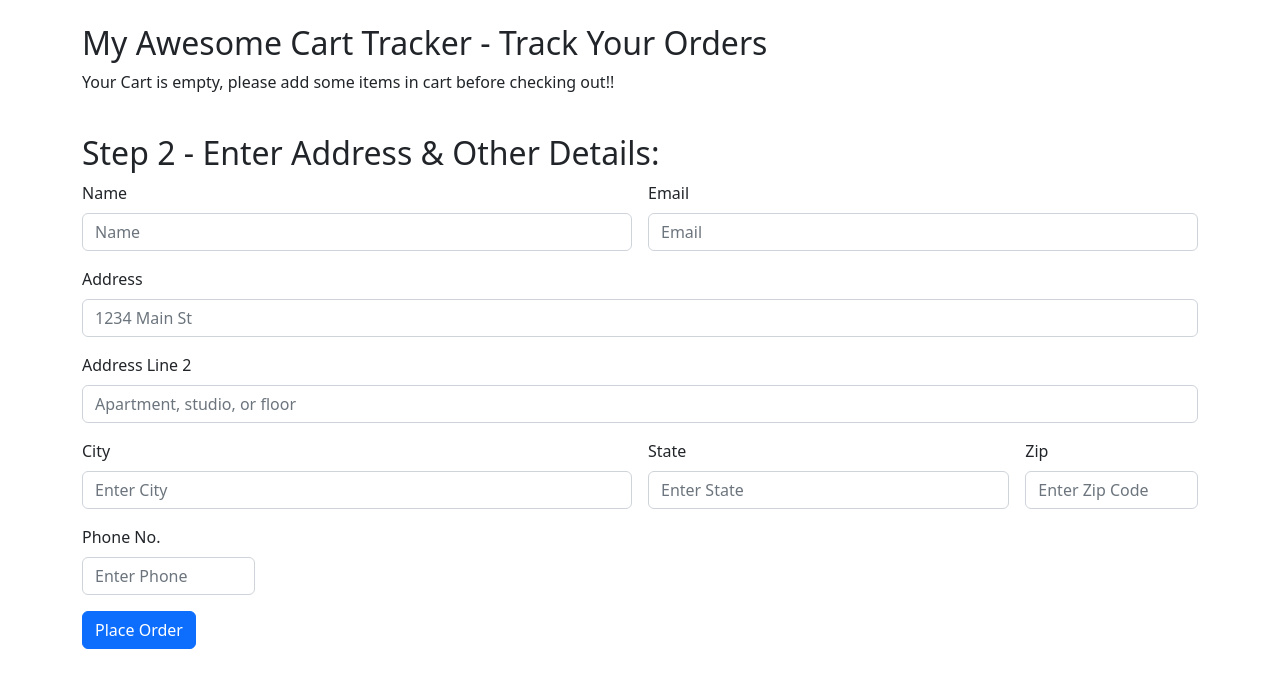
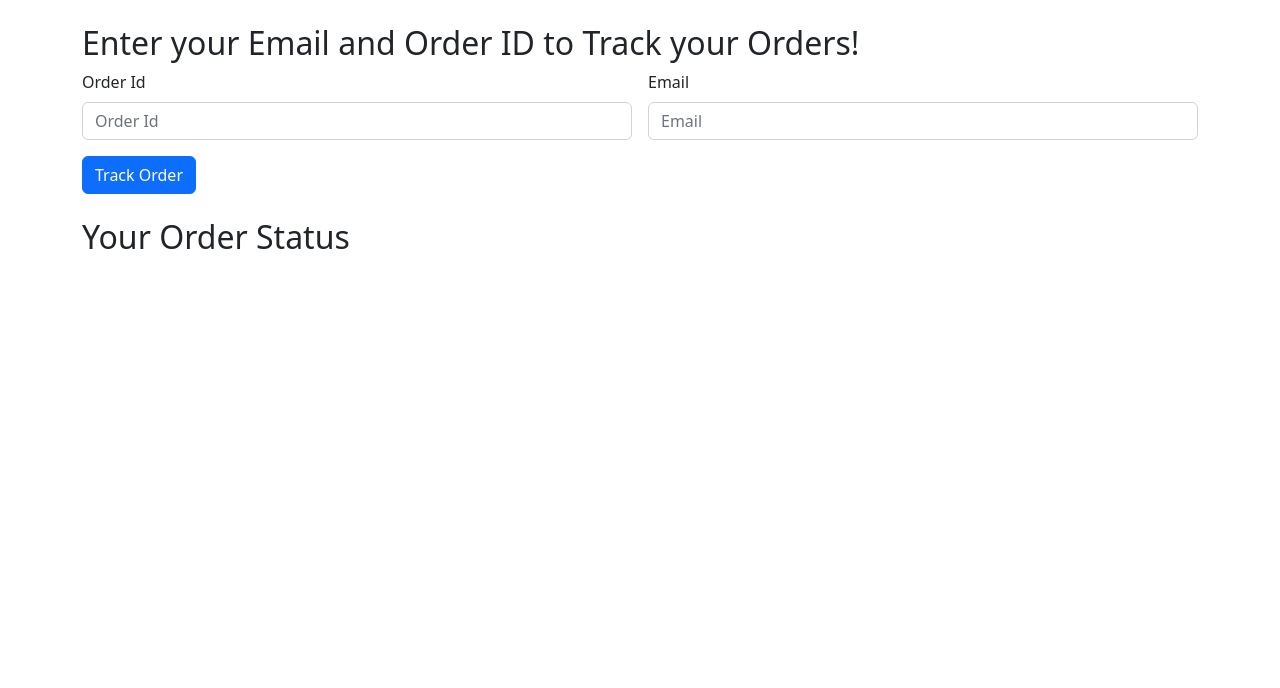
Before and after one commit to yash9151/E-Commerce_Website, a Django app: page /shop/tracker/ in a window 1280 px wide. Shown: the part 56-744 px from the top of the page. Run offline with Django 5.2, Linux system fonts and the light colour scheme; some libraries are stand-ins or nearby versions.

Commit message:
Added tracker.html and created tracker method in views.py of shop app

```diff
--- a/mac/shop/templates/shop/tracker.html
+++ b/mac/shop/templates/shop/tracker.html
@@ -1,98 +1,33 @@
 {% extends 'shop/basic.html' %}
-{% block title%} Checkout - My Awesome Cart{% endblock %}
+{% block title%} My Awesome Cart - Tracker{% endblock %}
 {% block body %}
 <div class="container">
     <div class="col my-4">
-        <h2>My Awesome Cart Tracker - Track Your Orders</h2>
+        <h2>Enter your Email and Order ID to Track your Orders!</h2>
+                <form method="post" action='/shop/checkout/' class="row g-3">{% csrf_token %}
+                    <div class="col-md-6">
+                        <label for="inputname" class="form-label">Order Id</label>
+                        <input type="text" class="form-control" id="OrderId" name="OrderId" placeholder="Order Id">
+                    </div>
+                    <div class="col-md-6">
+                        <label for="inputEmail4" class="form-label">Email</label>
+                        <input type="email" class="form-control" id="email" name="email" placeholder="Email">
+                    </div>
+                    <div><button type="submit" class="btn btn-primary">Track Order</button></div>
+                </form>
+    </div>
+    <div class="col my-4">
+        <h2>Your Order Status</h2>
         <div>
             <ul class="list-group list-group-numbered" id="items">
             </ul>
         </div>
-    </div>
-    <div class="col my-4">
-        <h2>Step 2 - Enter Address & Other Details:</h2>
-        <form method="post" action='/shop/checkout/' class="row g-3">{% csrf_token %}
-            <input type="hidden" name="itemsJson" id="itemsJson">
-            <div class="col-md-6">
-                <label for="inputname" class="form-label">Name</label>
-                <input type="text" class="form-control" id="name" name="name" placeholder="Name">
-            </div>
-            <div class="col-md-6">
-                <label for="inputEmail4" class="form-label">Email</label>
-                <input type="email" class="form-control" id="email" name="email" placeholder="Email">
-            </div>
-            <div class="col-12">
-                <label for="inputAddress" class="form-label">Address</label>
-                <input type="text" class="form-control" id="address1" name="address1" placeholder="1234 Main St">
-            </div>
-            <div class="col-12">
-                <label for="inputAddress2" class="form-label">Address Line 2</label>
-                <input type="text" class="form-control" id="address2" name="address2" placeholder="Apartment, studio, or floor">
-            </div>
-            <div class="col-md-6">
-                <label for="inputCity" class="form-label">City</label>
-                <input type="text" class="form-control" id="city" name="city" placeholder="Enter City">
-            </div>
-            <div class="col-md-4">
-                <label for="inputState" class="form-label">State</label>
-                <input type="text" class="form-control" id="state" name="state" placeholder="Enter State">
-            </div>
-            <div class="col-md-2">
-                <label for="inputZip" class="form-label">Zip</label>
-                <input type="text" class="form-control" id="zip_code" name="zip_code" placeholder="Enter Zip Code">
-            </div>
-            <div class="col-md-2">
-                <label for="inputPhone" class="form-label">Phone No.</label>
-                <input type="text" class="form-control" id="phone" name="phone" placeholder="Enter Phone">
-            </div>
-            <div class="col-12">
-                <button type="submit" class="btn btn-primary">Place Order</button>
-            </div>
-        </form>
     </div>
 </div>
 {% endblock %}
 
 {% block js %}
 <script type="text/javascript">
-    console.log("working");
-    var cart = {};
 
-    if(localStorage.getItem('cart') == null){
-    cart = {};
-    }
-    else
-    {
-        cart = JSON.parse(localStorage.getItem('cart'));
-    }
-
-    var sum=0;
-    if ($.isEmptyObject(cart)){
-<!--        if object is empty-->
-        mystr = `<p>Your Cart is empty, please add some items in cart before checking out!!</p>`
-        $('#items').append(mystr);
-    }
-    else{
-        for (item in cart) {
-            let name = cart[item][1];
-            let qty = cart[item][0];
-            sum = sum+qty;
-            mystr = `        <li class="list-group-item d-flex justify-content-between align-items-start">
-                              <div class="ms-2 me-auto">
-                                <div class="fw-bold">${name}</div>
-                              </div>
-                              <span class="badge bg-primary rounded-pill">${qty}</span>
-                        </li>`
-            $('#items').append(mystr);
-        }
-    }
-
-    document.getElementById('cart').innerHTML = sum;
-    $('#itemsJson').val(JSON.stringify(cart));
-    {% if thank %}
-    alert("Thanks for ordering with us. Your order id is {{id}}. Use it to track your order using our order tracker")
-    localStorage.clear();
-    document.location="/shop";
-    {%endif%}
 </script>
 {% endblock %}
--- a/mac/shop/views.py
+++ b/mac/shop/views.py
@@ -1,7 +1,8 @@
 from django.shortcuts import render
 from django.http import HttpResponse
-from .models import Product, Contact, Orders
+from .models import Product, Contact, Orders, OrderUpdate
 from math import ceil
+import json
 
 # Create your views here.
 def index(request):
@@ -41,7 +42,24 @@ def contact(request):
     return render(request, "shop/contact.html")
 
 def tracker(request):
-    return render(request, "shop/tracker.html")
+    if request.method=="POST":
+        orderId = request.POST.get('orderId', '')
+        email = request.POST.get('email', '')
+        try:
+            order = Orders.objects.filter(order_id=orderId, email=email)
+            if len(order)>0:
+                update = OrderUpdate.objects.filter(order_id=orderId)
+                updates = []
+                for item in update:
+                    updates.append({'text': item.update_desc, 'time': item.timestamp})
+                    response = json.dumps(updates, default=str)
+                return HttpResponse(response)
+            else:
+                return HttpResponse('{}')
+        except Exception as e:
+            return HttpResponse('{}')
+
+    return render(request, 'shop/tracker.html')
 
 def search(request):
     return render(request, "shop/search.html")
@@ -66,6 +84,8 @@ def checkout(request):
 
         order = Orders(name=name, email=email, address=address, city=city, state=state, zip_code=zip_code, phone=phone, items_json=items_json)
         order.save()
+        update = OrderUpdate(order_id = order.order_id, update_desc="The order has been placed")
+        update.save()
         thank = True
         id = order.order_id
         return render(request, "shop/checkout.html", {'thank':thank, 'id':id})
```
Also changed, not shown: mac/db.sqlite3.
